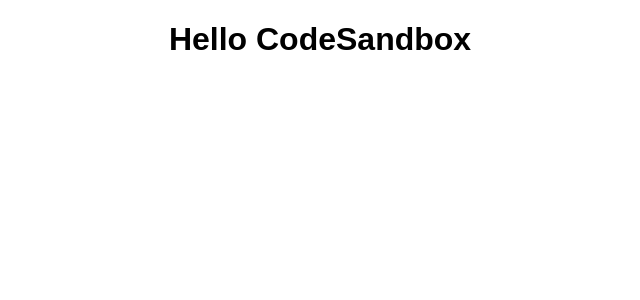
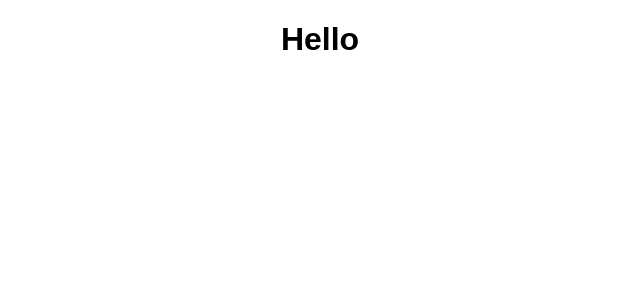
Before and after one commit to ajaykumar1071999/React_Starter, a React (Create React App) app: page / in a window 1280 px wide. Shown: the top 300 px of the page, without its empty margins (320-960 px from the left). Built offline with nearby package versions, Linux system fonts and the light colour scheme.

Commit message:
Head added

```diff
--- a/src/App.js
+++ b/src/App.js
@@ -1,9 +1,9 @@
 import "./styles.css";
-
+import Head from "./Head/Head";
 export default function App() {
   return (
     <div className="App">
-      <h1>Hello CodeSandbox</h1>
+      <Head />
     </div>
   );
 }
--- /dev/null
+++ b/src/Head/Head.js
@@ -0,0 +1,8 @@
+function Head() {
+  return (
+    <>
+      <h1>Hello</h1>
+    </>
+  );
+}
+export default Head;
```
